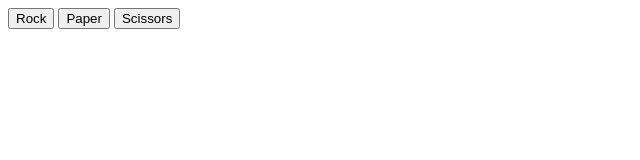
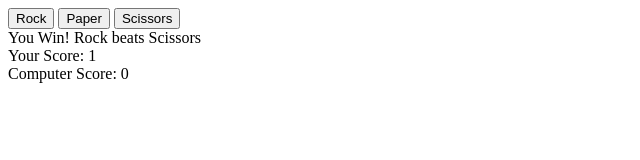
Before and after one commit to GodEmperorOfDune/Odin-Rock-Paper-Scissors, a plain HTML site: page main.html in a window 1280 px wide. Both pictures are taken after a click on the button "Rock". Shown: the whole page, without its empty margins (0-640 px from the left). Drawn offline with Linux system fonts and the light colour scheme.

Commit message:
added html for score and last round results. added JS to update score on button press

```diff
--- a/main.html
+++ b/main.html
@@ -7,10 +7,21 @@
     <script src="rockpaperscissors.js" defer></script>
 </head>
 <body>
-    <head>
+    <header>
         <button class="selectionButton" id="Rock">Rock</button>
         <button class="selectionButton" id="Paper">Paper</button>
         <button class="selectionButton" id="Scissors">Scissors</button>
-    </head>
+    </header>
+    <div class="resultsDiv">
+        No Round Has Been Played Yet
+    </div>
+    <div class="scoreDiv">
+        <div id="humanScoreDiv">
+            Your Score: 0
+        </div>
+        <div id="computerScoreDiv">
+            Computer Score: 0
+        </div>
+    </div>
 </body>
 </html>
--- a/rockpaperscissors.js
+++ b/rockpaperscissors.js
@@ -4,6 +4,10 @@ let humanScore = 0;
 let computerScore = 0;
 
 const selectionButtons = document.querySelectorAll(".selectionButton");
+const humanScoreDiv = document.querySelector("#humanScoreDiv");
+const computerScoreDiv = document.querySelector("#computerScoreDiv");
+const resultsDiv = document.querySelector(".resultsDiv");
+
 
 function getRandomInt(max) {
     return Math.floor(Math.random() * max);
@@ -22,35 +26,50 @@ function getPlayerChoice () {
 function playRound (humanChoice, computerChoice) {
     console.log(humanChoice);
     console.log(computerChoice);
+    let winText = "You Win! " + humanChoice + " beats " + computerChoice;
+    let loseText = "You Lose! " + humanChoice + " loses to " + computerChoice
+    let tieText = "It is a Tie: " + humanChoice + " is the same as " + computerChoice
 
     if(humanChoice === computerChoice) {
-        console.log("It is a Tie: " + humanChoice + " is the same as " + computerChoice);
+        console.log(tieText);
+        resultsDiv.textContent = tieText;
         humanScore++;
     }
     if((humanChoice === "Rock") && (computerChoice === "Scissors")) {
-        console.log("You Win! " + humanChoice + " beats " + computerChoice);
+        console.log(winText);
+        resultsDiv.textContent = winText;
         humanScore++
     }
     if((humanChoice === "Paper") && (computerChoice === "Rock")) {
-        console.log("You Win! " + humanChoice + " beats " + computerChoice);
+        console.log(winText);
+        resultsDiv.textContent = winText;
         humanScore++
     }
     if((humanChoice === "Scissors") && (computerChoice === "Paper")) {
-        console.log("You Win! " + humanChoice + " beats " + computerChoice);
+        console.log(winText);
+        resultsDiv.textContent = winText;
         humanScore++
     }
     if((computerChoice === "Rock") && (humanChoice === "Scissors")) {
-        console.log("You Lose! " + humanChoice + " loses to " + computerChoice);
+        console.log(loseText);
+        resultsDiv.textContent = loseText;
         computerScore++;
     }
     if((computerChoice === "Paper") && (humanChoice === "Rock")) {
-        console.log("You Lose! " + humanChoice + " loses to " + computerChoice);
+        console.log(loseText);
+        resultsDiv.textContent = loseText;
         computerScore++;
     }
     if((computerChoice === "Scissors") && (humanChoice === "Paper")) {
-        console.log("You Lose! " + humanChoice + " loses to " + computerChoice);
+        console.log(loseText);
+        resultsDiv.textContent = loseText;
         computerScore++;
     }
+
+    // updating score and showing most recent round win/loss/tie
+    humanScoreDiv.textContent = "Your Score: " + humanScore;
+    computerScoreDiv.textContent = "Computer Score: " + computerScore;
+
 }
 
 function playGame(rounds) {
```
